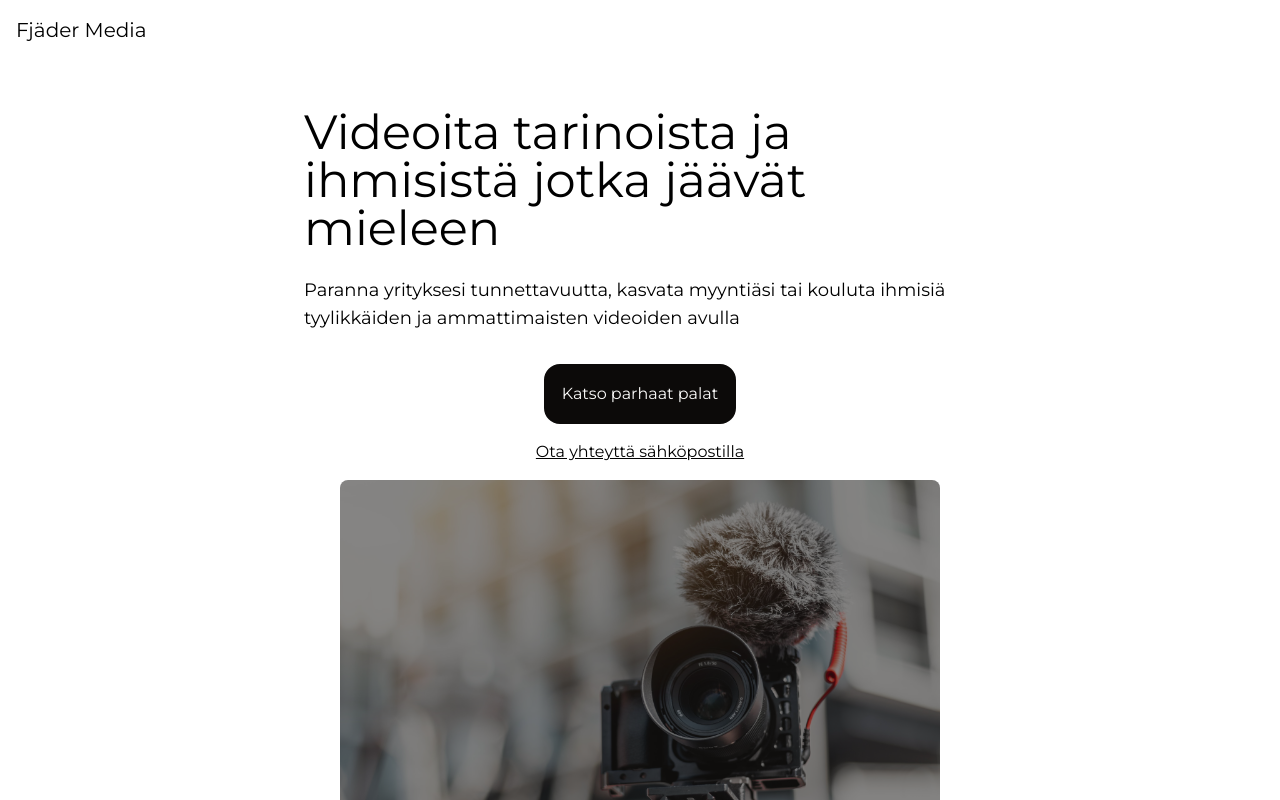
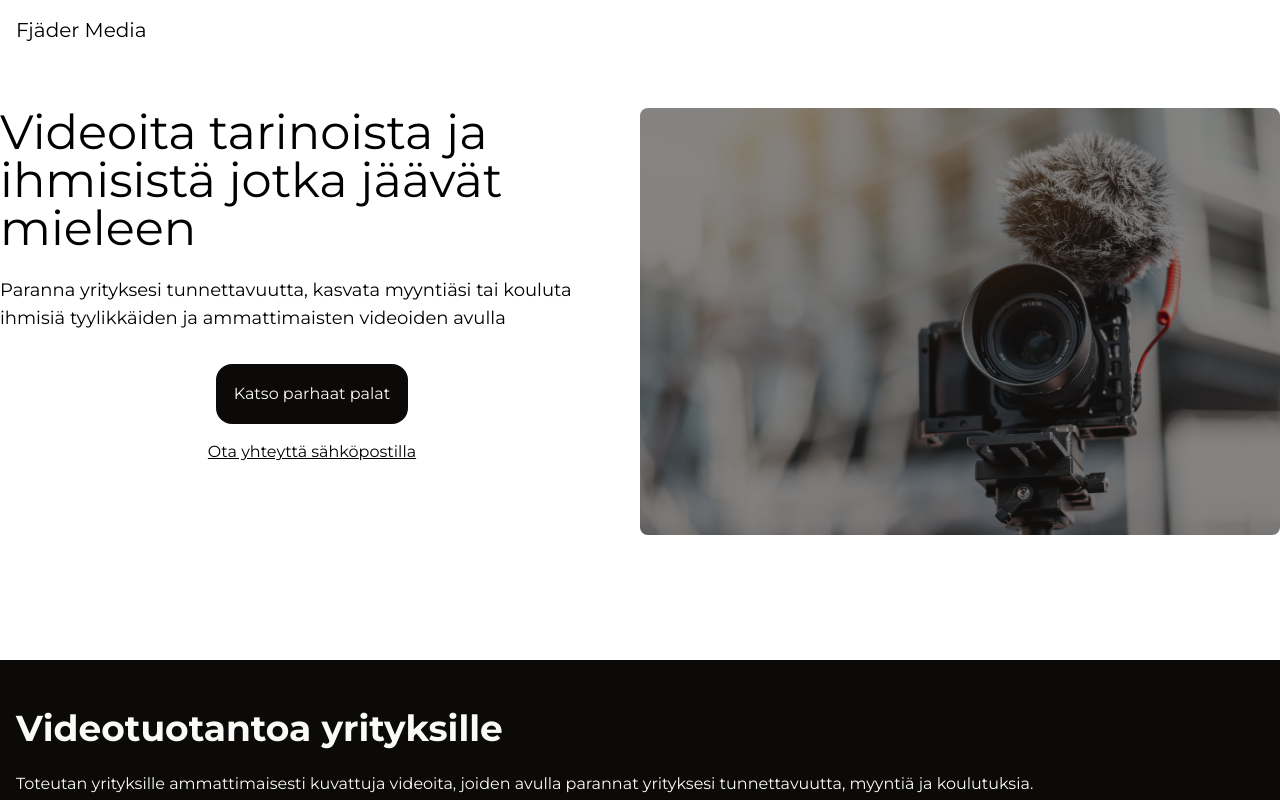
Before and after one commit to Zigelzi/fjader-media, a SvelteKit app: page / in a window 1280 px wide. Shown: the top 800 px of the page. Built offline with nearby package versions, Linux system fonts and the light colour scheme.

Commit message:
Fix hero image wrapping incorrectly

```diff
--- a/src/lib/components/Card.svelte
+++ b/src/lib/components/Card.svelte
@@ -5,7 +5,7 @@
 
 <div class="max-w-sm">
 	<slot />
-	<h2 class="font-bold text-2xl lg:text-3xl mt-4 mb-2">
+	<h2 class="font-bold text-xl lg:text-3xl mt-4 mb-2">
 		{title}
 	</h2>
 
--- a/src/routes/+page.svelte
+++ b/src/routes/+page.svelte
@@ -49,8 +49,8 @@
 </script>
 
 <section>
-	<div class="container px-4 py-12 mx-auto min-h-[75vh] flex gap-4 flex-wrap justify-center">
-		<div class="max-w-2xl">
+	<div class="container px-4 lg:px-0 py-12 mx-auto min-h-[75vh] flex flex-wrap justify-between">
+		<div class="max-w-2xl md:basis-1/2 md:pr-4">
 			<h2 class="text-4xl mb-6 xl:text-5xl">
 				Videoita tarinoista ja ihmisistä jotka jäävät mieleen
 			</h2>
@@ -65,10 +65,12 @@
 				<a href="mailto:{contactEmail}">Ota yhteyttä sähköpostilla</a>
 			</div>
 		</div>
-		<div
-			class="max-w-[600px] s:mt-12 relative before:block before:absolute before:inset-0 before:bg-stone-950/50 before:rounded-lg"
-		>
-			<img src={videoCamera} class="rounded-lg min-h-full" alt="" srcset="" />
+		<div class="md:basis-1/2 mt-12 md:mt-0">
+			<div
+				class=" relative before:block before:inset-0 before:absolute before:inset-x-0 before:bg-stone-950/50 before:rounded-lg"
+			>
+				<img src={videoCamera} class="rounded-lg" alt="" srcset="" />
+			</div>
 		</div>
 	</div>
 </section>
@@ -90,6 +92,7 @@
 		</p>
 	</div>
 	<div class="container px-4 py-12 mx-auto">
+		<h2 class="text-4xl font-bold mb-6">Palvelut</h2>
 		<div class="flex gap-8 justify-between flex-wrap">
 			{#each products as product}
 				<Card title={product.title} content={product.content}>
@@ -131,7 +134,7 @@
 </section>
 <section class="bg-stone-950 text-stone-50">
 	<div class="container px-4 py-12 mx-auto">
-		<p class="text-stone-400 text-sm">Kolme syytä valita Fjäder Media</p>
+		<p class="text-stone-400">Kolme syytä valita Fjäder Media</p>
 		<h2 class="text-4xl font-bold mb-6">Laatua vaivattomasti järkihintaan</h2>
 		<div class="flex gap-6 justify-between flex-wrap">
 			{#each benefits as benefit}
@@ -142,7 +145,7 @@
 </section>
 <section>
 	<div class="container px-4 py-12 mx-auto">
-		<h2 class="text-2xl mb-6">Hinnasto</h2>
+		<h2 class="text-2xl mb-6">Hinta</h2>
 		<p>Videotuotanto on aina yksilöllistä ja lähtee sinun tarpeestasi.</p>
 		<div class="my-4">
 			<p>Tyypillisesti asiakkaani ovat valmiitä käyttämään</p>
```
